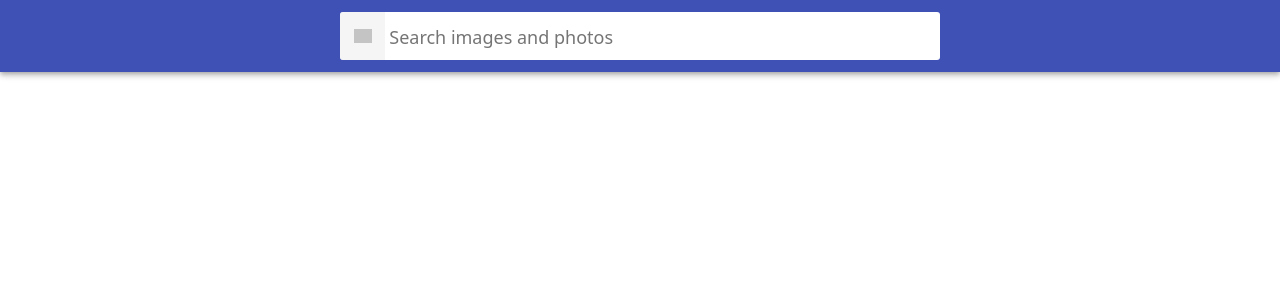
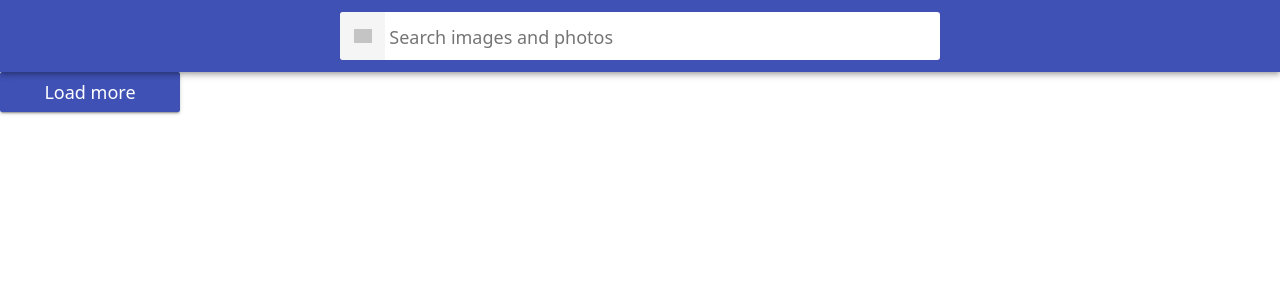
Before and after one commit to capricornus44/goit-react-hw-03-image-finder, a React (Create React App) app: page / in a window 1280 px wide. Shown: the top 300 px of the page. Built offline with nearby package versions, Linux system fonts and the light colour scheme; grey boxes are pictures that could not be loaded.

Commit message:
Add class-component 'Button'  with styles to load more images

```diff
--- a/src/App.js
+++ b/src/App.js
@@ -1,11 +1,10 @@
 import React, { Component } from 'react';
 import axios from 'axios';
-// import fetchImagesUponRequest from './components/services/pixabayApi';
 import Searchbar from './components/Searchbar';
+// import Loader from './components/Loader';
 // import ImageGallery from './components/ImageGallery';
 // import ImageGalleryItem from './components/ImageGalleryItem';
-// import Button from './components/Button';
-// import Loader from './components/Loader';
+import Button from './components/Button';
 import Modal from './components/Modal';
 
 import './App.scss';
@@ -14,21 +13,35 @@ class App extends Component {
   state = {
     showModal: false,
     hits: [],
+    currentPage: 1,
+    request: '',
   };
 
   componentDidUpdate(prevProps, prevState) {
-    console.log('App componentDidUpdate');
+    if (prevState.request !== this.state.request) {
+      this.fetchHits();
+    }
   }
 
   onChangeQuery = seachQuery => {
+    this.setState({ request: seachQuery, currentPage: 1, hits: [] });
+    this.fetchHits(seachQuery);
+  };
+
+  // ======================== HTTP request logic ==================================
+
+  fetchHits = () => {
+    const { currentPage, request } = this.state;
+
     axios
       .get(
-        `https://pixabay.com/api/?q=${seachQuery}&page=1&key=20669309-c97d1ec468a66ad87fd39e114&image_type=photo&orientation=horizontal&per_page=12`,
+        `https://pixabay.com/api/?q=${request}&page=${currentPage}&key=20669309-c97d1ec468a66ad87fd39e114&image_type=photo&orientation=horizontal&per_page=12`,
       )
       .then(response => {
-        this.setState({
-          hits: response.data.hits,
-        });
+        this.setState(prevState => ({
+          hits: [...prevState.hits, ...response.data.hits],
+          currentPage: prevState.currentPage + 1,
+        }));
       });
   };
 
@@ -55,15 +68,10 @@ class App extends Component {
         </ul>
 
         {/* <ImageGallery /> */}
-
-        {/* <Button /> */}
         {/* <Loader /> */}
 
-        {showModal && (
-          <Modal onClose={this.toggleModal}>
-            <img src={largeImageUrl} alt="" />
-          </Modal>
-        )}
+        <Button type="button" onClick={this.fetchHits} />
+        {showModal && <Modal onClose={this.toggleModal} />}
       </>
     );
   }
--- a/src/components/Button/Button.jsx
+++ b/src/components/Button/Button.jsx
@@ -0,0 +1,14 @@
+import PropTypes from 'prop-types';
+import scss from './Button.module.scss';
+
+const Button = ({ type, onClick }) => (
+  <button className={scss.button} type={type} onClick={onClick}>
+    Load more
+  </button>
+);
+
+Button.propTypes = {
+  onClick: PropTypes.func.isRequired,
+};
+
+export default Button;
--- a/src/components/Button/Button.module.scss
+++ b/src/components/Button/Button.module.scss
@@ -0,0 +1,27 @@
+// Стили компонента Buton (Load more)
+
+.button {
+  padding: 8px 16px;
+  border-radius: 2px;
+  background-color: #3f51b5;
+  transition: all 250ms cubic-bezier(0.4, 0, 0.2, 1);
+  text-align: center;
+  display: inline-block;
+  color: #fff;
+  border: 0;
+  text-decoration: none;
+  cursor: pointer;
+  font-family: inherit;
+  font-size: 18px;
+  line-height: 24px;
+  font-style: normal;
+  font-weight: 500;
+  min-width: 180px;
+  box-shadow: 0px 3px 1px -2px rgba(0, 0, 0, 0.2),
+    0px 2px 2px 0px rgba(0, 0, 0, 0.14), 0px 1px 5px 0px rgba(0, 0, 0, 0.12);
+
+  &:hover,
+  &:focus {
+    background-color: #303f9f;
+  }
+}
```
